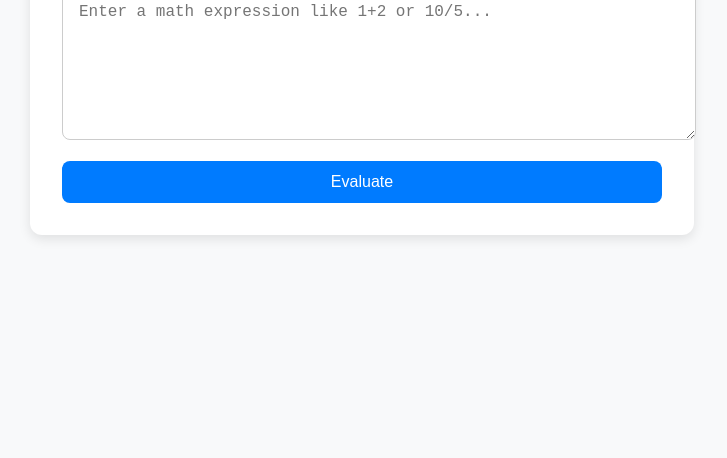
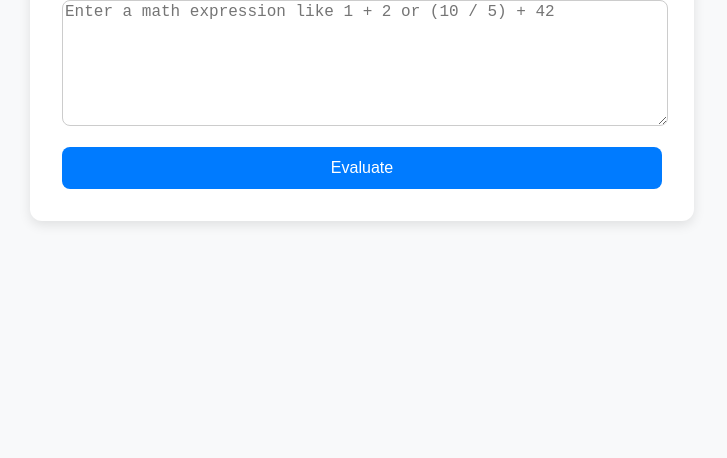
Before and after one commit to learning-serverless-security/vulnerable-lambda-function-frontend, a plain HTML site: page index.html in a window 1280 px wide. Shown: the part 342-800 px from the top of the page, without its empty margins (278-1005 px from the left). Drawn offline with nearby package versions, Linux system fonts and the light colour scheme.

Commit message:
Update index.html

```diff
--- a/index.html
+++ b/index.html
@@ -35,7 +35,6 @@
 
       textarea {
         width: 100%;
-      padding: 1rem;
         font-size: 1rem;
         border: 1px solid #ccc;
         border-radius: 8px;
@@ -81,7 +80,7 @@
     <div id="app" class="container">
       <h1>Math Expression Evaluator</h1>
 
-    <textarea v-model="expression" placeholder="Enter a math expression like 1+2 or 10/5..."></textarea>
+      <textarea v-model="expression" placeholder="Enter a math expression like 1 + 2 or (10 / 5) + 42"></textarea>
 
       <button @click="evaluateExpression">Evaluate</button>
 
```
Lines whose indentation alone changed are shown as unchanged.
